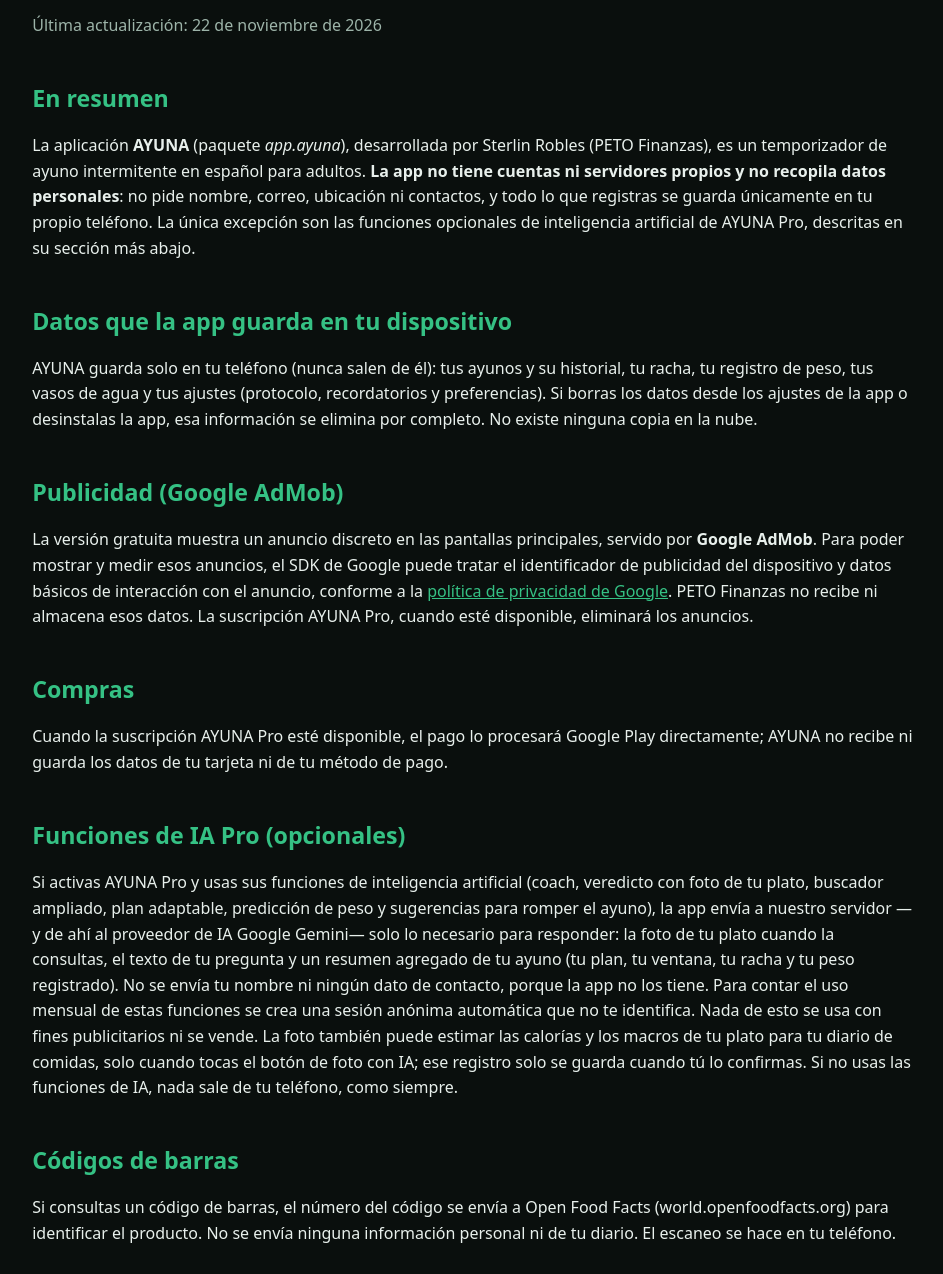
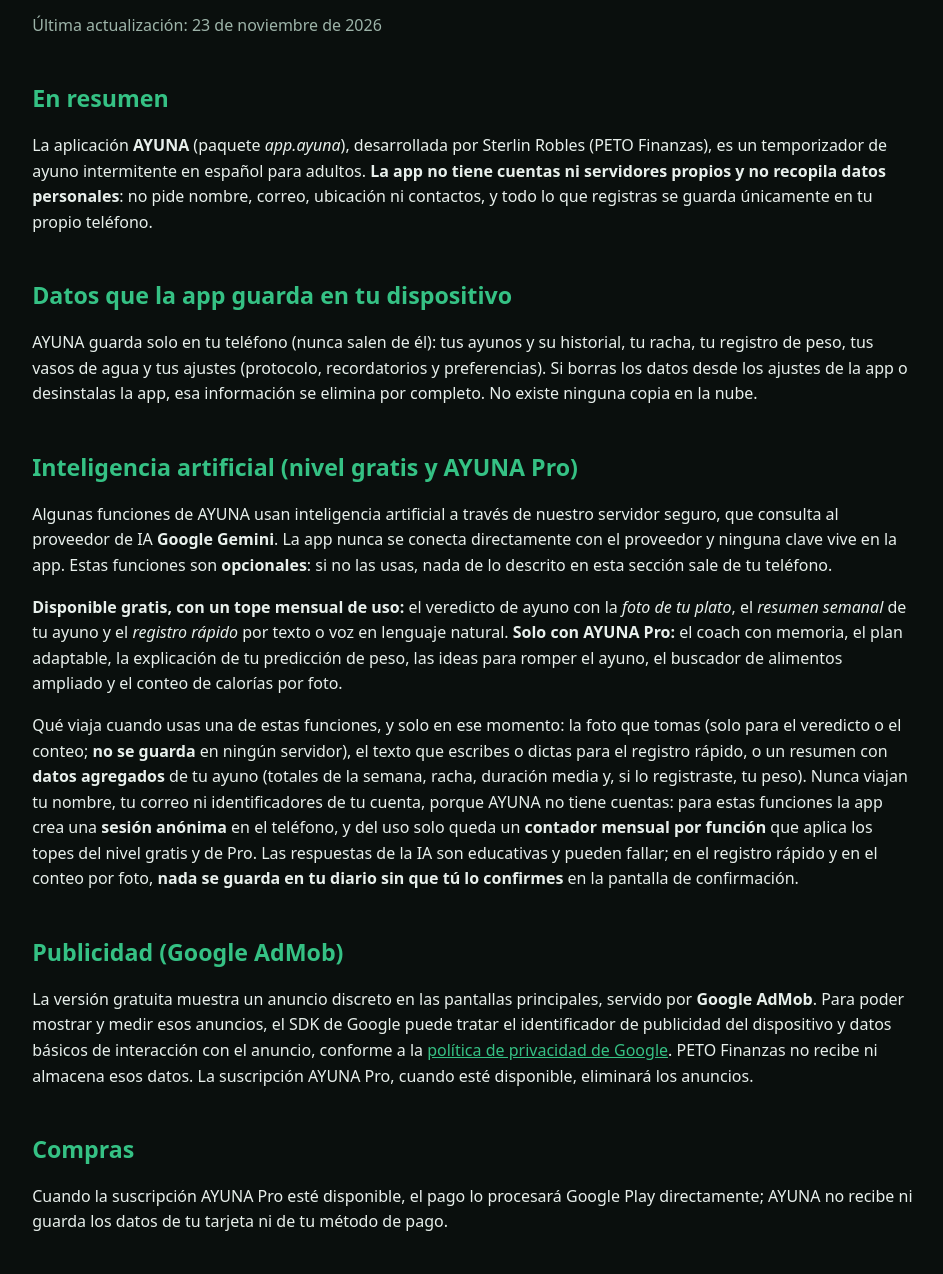
Before and after one commit to roblessantossterlin-lgtm/petofinanzas, a plain HTML site: page ayuna/privacidad/index.html in a window 1280 px wide. Shown: the part 200-1474 px from the top of the page, without its empty margins (167-1110 px from the left). Drawn offline with Linux system fonts and the light colour scheme.

Commit message:
AYUNA privacidad: seccion de IA (nivel gratis Fase C y Pro)

```diff
--- a/ayuna/privacidad/index.html
+++ b/ayuna/privacidad/index.html
@@ -22,16 +22,23 @@
 
   <p class="crumb"><a href="../../">Inicio</a> › AYUNA › Privacidad</p>
   <h1 style="font-size:1.9rem">Política de privacidad de AYUNA</h1>
-  <p class="muted">Última actualización: 22 de noviembre de 2026</p>
+  <p class="muted">Última actualización: 23 de noviembre de 2026</p>
 
   <section>
     <h2>En resumen</h2>
-    <p>La aplicación <strong>AYUNA</strong> (paquete <em>app.ayuna</em>), desarrollada por Sterlin Robles (PETO Finanzas), es un temporizador de ayuno intermitente en español para adultos. <strong>La app no tiene cuentas ni servidores propios y no recopila datos personales</strong>: no pide nombre, correo, ubicación ni contactos, y todo lo que registras se guarda únicamente en tu propio teléfono. La única excepción son las funciones opcionales de inteligencia artificial de AYUNA Pro, descritas en su sección más abajo.</p>
+    <p>La aplicación <strong>AYUNA</strong> (paquete <em>app.ayuna</em>), desarrollada por Sterlin Robles (PETO Finanzas), es un temporizador de ayuno intermitente en español para adultos. <strong>La app no tiene cuentas ni servidores propios y no recopila datos personales</strong>: no pide nombre, correo, ubicación ni contactos, y todo lo que registras se guarda únicamente en tu propio teléfono.</p>
   </section>
 
   <section>
     <h2>Datos que la app guarda en tu dispositivo</h2>
     <p>AYUNA guarda solo en tu teléfono (nunca salen de él): tus ayunos y su historial, tu racha, tu registro de peso, tus vasos de agua y tus ajustes (protocolo, recordatorios y preferencias). Si borras los datos desde los ajustes de la app o desinstalas la app, esa información se elimina por completo. No existe ninguna copia en la nube.</p>
+  </section>
+
+  <section>
+    <h2>Inteligencia artificial (nivel gratis y AYUNA Pro)</h2>
+    <p>Algunas funciones de AYUNA usan inteligencia artificial a través de nuestro servidor seguro, que consulta al proveedor de IA <strong>Google Gemini</strong>. La app nunca se conecta directamente con el proveedor y ninguna clave vive en la app. Estas funciones son <strong>opcionales</strong>: si no las usas, nada de lo descrito en esta sección sale de tu teléfono.</p>
+    <p><strong>Disponible gratis, con un tope mensual de uso:</strong> el veredicto de ayuno con la <em>foto de tu plato</em>, el <em>resumen semanal</em> de tu ayuno y el <em>registro rápido</em> por texto o voz en lenguaje natural. <strong>Solo con AYUNA Pro:</strong> el coach con memoria, el plan adaptable, la explicación de tu predicción de peso, las ideas para romper el ayuno, el buscador de alimentos ampliado y el conteo de calorías por foto.</p>
+    <p>Qué viaja cuando usas una de estas funciones, y solo en ese momento: la foto que tomas (solo para el veredicto o el conteo; <strong>no se guarda</strong> en ningún servidor), el texto que escribes o dictas para el registro rápido, o un resumen con <strong>datos agregados</strong> de tu ayuno (totales de la semana, racha, duración media y, si lo registraste, tu peso). Nunca viajan tu nombre, tu correo ni identificadores de tu cuenta, porque AYUNA no tiene cuentas: para estas funciones la app crea una <strong>sesión anónima</strong> en el teléfono, y del uso solo queda un <strong>contador mensual por función</strong> que aplica los topes del nivel gratis y de Pro. Las respuestas de la IA son educativas y pueden fallar; en el registro rápido y en el conteo por foto, <strong>nada se guarda en tu diario sin que tú lo confirmes</strong> en la pantalla de confirmación.</p>
   </section>
 
   <section>
@@ -42,16 +49,6 @@
   <section>
     <h2>Compras</h2>
     <p>Cuando la suscripción AYUNA Pro esté disponible, el pago lo procesará Google Play directamente; AYUNA no recibe ni guarda los datos de tu tarjeta ni de tu método de pago.</p>
-  </section>
-
-  <section>
-    <h2>Funciones de IA Pro (opcionales)</h2>
-    <p>Si activas AYUNA Pro y usas sus funciones de inteligencia artificial (coach, veredicto con foto de tu plato, buscador ampliado, plan adaptable, predicción de peso y sugerencias para romper el ayuno), la app envía a nuestro servidor —y de ahí al proveedor de IA Google Gemini— solo lo necesario para responder: la foto de tu plato cuando la consultas, el texto de tu pregunta y un resumen agregado de tu ayuno (tu plan, tu ventana, tu racha y tu peso registrado). No se envía tu nombre ni ningún dato de contacto, porque la app no los tiene. Para contar el uso mensual de estas funciones se crea una sesión anónima automática que no te identifica. Nada de esto se usa con fines publicitarios ni se vende. La foto también puede estimar las calorías y los macros de tu plato para tu diario de comidas, solo cuando tocas el botón de foto con IA; ese registro solo se guarda cuando tú lo confirmas. Si no usas las funciones de IA, nada sale de tu teléfono, como siempre.</p>
-  </section>
-
-  <section>
-    <h2>Códigos de barras</h2>
-    <p>Si consultas un código de barras, el número del código se envía a Open Food Facts (world.openfoodfacts.org) para identificar el producto. No se envía ninguna información personal ni de tu diario. El escaneo se hace en tu teléfono.</p>
   </section>
 
   <section>
```
